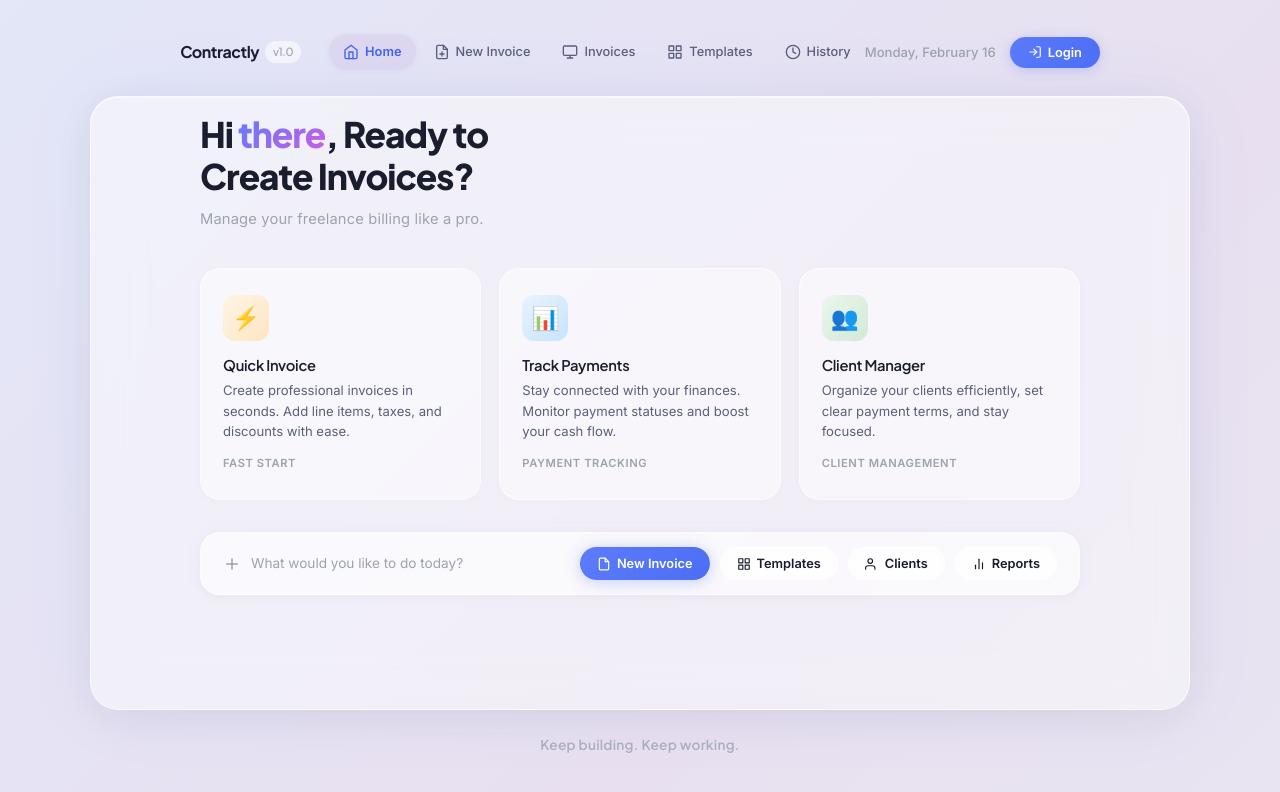
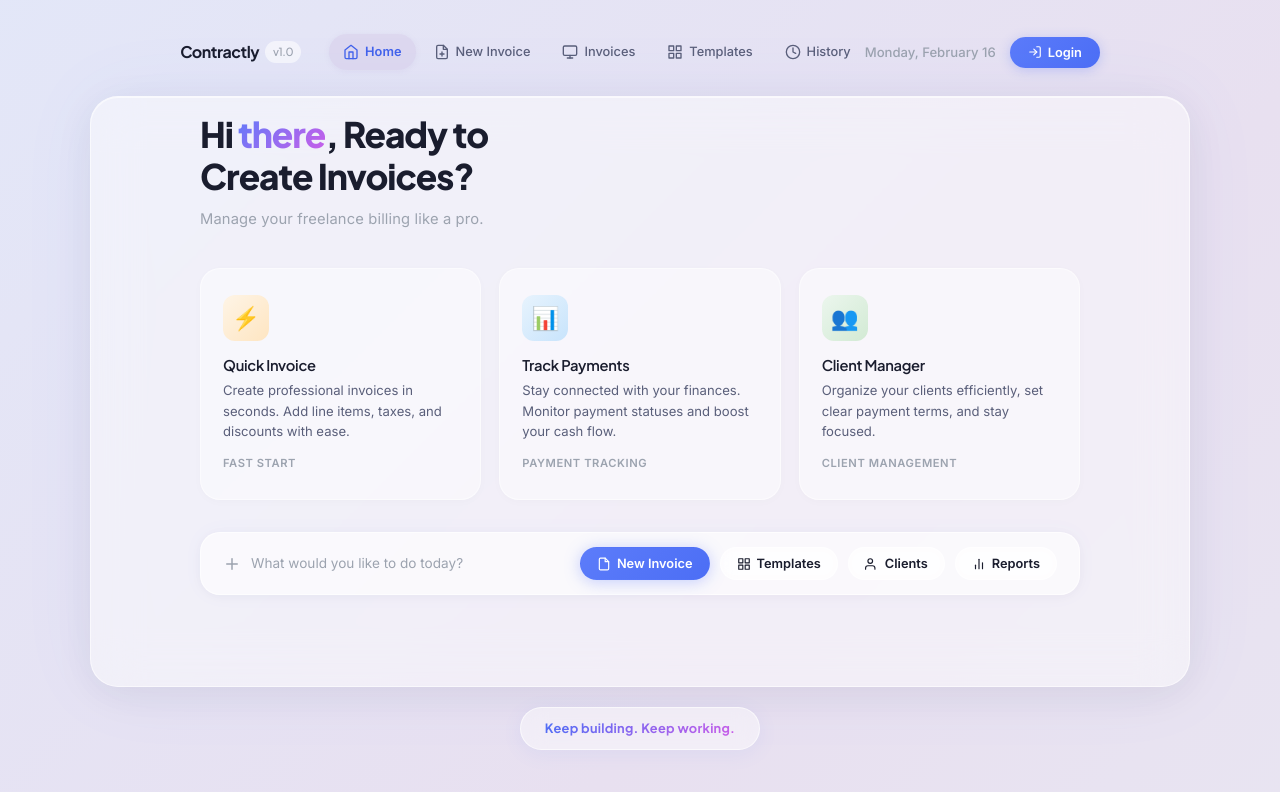
Before and after one commit to Moeez34/contractly, a React (Vite) app: page / in a window 1280 px wide. Shown: the top 792 px of the page. Built offline with nearby package versions, Linux system fonts and the light colour scheme.

Commit message:
Update footer style to premium glass design

```diff
--- a/src/components/Footer.css
+++ b/src/components/Footer.css
@@ -1,15 +1,36 @@
 .app-footer {
-    text-align: center;
-    padding: 24px 16px;
-    margin-top: auto;
+    display: flex;
+    justify-content: center;
+    padding: 20px 0 30px;
     width: 100%;
+}
+
+.footer-content {
+    background: rgba(255, 255, 255, 0.45);
+    backdrop-filter: blur(12px);
+    -webkit-backdrop-filter: blur(12px);
+    padding: 10px 24px;
+    border-radius: var(--radius-full);
+    border: 1px solid rgba(255, 255, 255, 0.6);
+    box-shadow: 0 4px 20px rgba(92, 124, 250, 0.08);
+    transition: all 0.3s ease;
+    cursor: default;
+}
+
+.footer-content:hover {
+    transform: translateY(-2px);
+    background: rgba(255, 255, 255, 0.6);
+    box-shadow: 0 6px 24px rgba(92, 124, 250, 0.12);
 }
 
 .footer-text {
     font-family: var(--font-display);
-    font-size: 0.85rem;
-    font-weight: 600;
-    color: var(--text-muted);
+    font-size: 0.8rem;
+    font-weight: 700;
+    margin: 0;
+    background: linear-gradient(135deg, var(--primary-600), var(--accent-purple));
+    -webkit-background-clip: text;
+    -webkit-text-fill-color: transparent;
+    background-clip: text;
     letter-spacing: 0.02em;
-    opacity: 0.8;
 }
--- a/src/components/Footer.jsx
+++ b/src/components/Footer.jsx
@@ -3,7 +3,9 @@ import './Footer.css';
 const Footer = () => {
     return (
         <footer className="app-footer">
-            <p className="footer-text">Keep building. Keep working.</p>
+            <div className="footer-content">
+                <p className="footer-text">Keep building. Keep working.</p>
+            </div>
         </footer>
     );
 };
```
